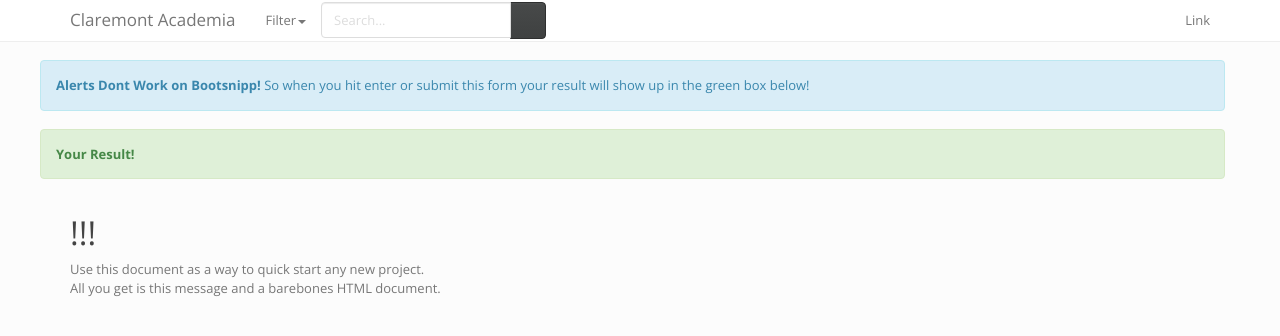
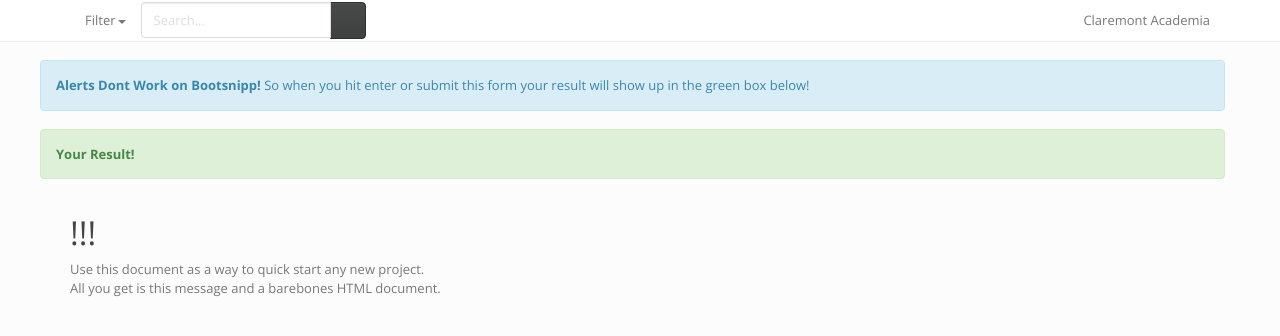
Before and after one commit to ClaremontAcademia/Forum, a Django app: page / in a window 1280 px wide. Shown: the top 336 px of the page. Run offline with Django 3.2, Linux system fonts and the light colour scheme; some libraries are stand-ins or nearby versions; some web fonts are replaced.

Commit message:
Move logo to the right in base.html

```diff
--- a/forum/templates/base.html
+++ b/forum/templates/base.html
@@ -42,7 +42,6 @@
                         <span class="icon-bar"></span>
                         <span class="icon-bar"></span>
                     </button>
-                    <a class="navbar-brand" href="#">Claremont Academia</a>
                 </div>
 
                 <!-- Collect the nav links, forms, and other content for toggling -->
@@ -84,7 +83,7 @@
                     </ul>
 
                     <ul class="nav navbar-nav navbar-right">
-                        <li><a href="#">Link</a></li>
+                        <li><a href="#">Claremont Academia</a></li>
                     </ul>
 
                     <form class="navbar-form" role="search">
```
